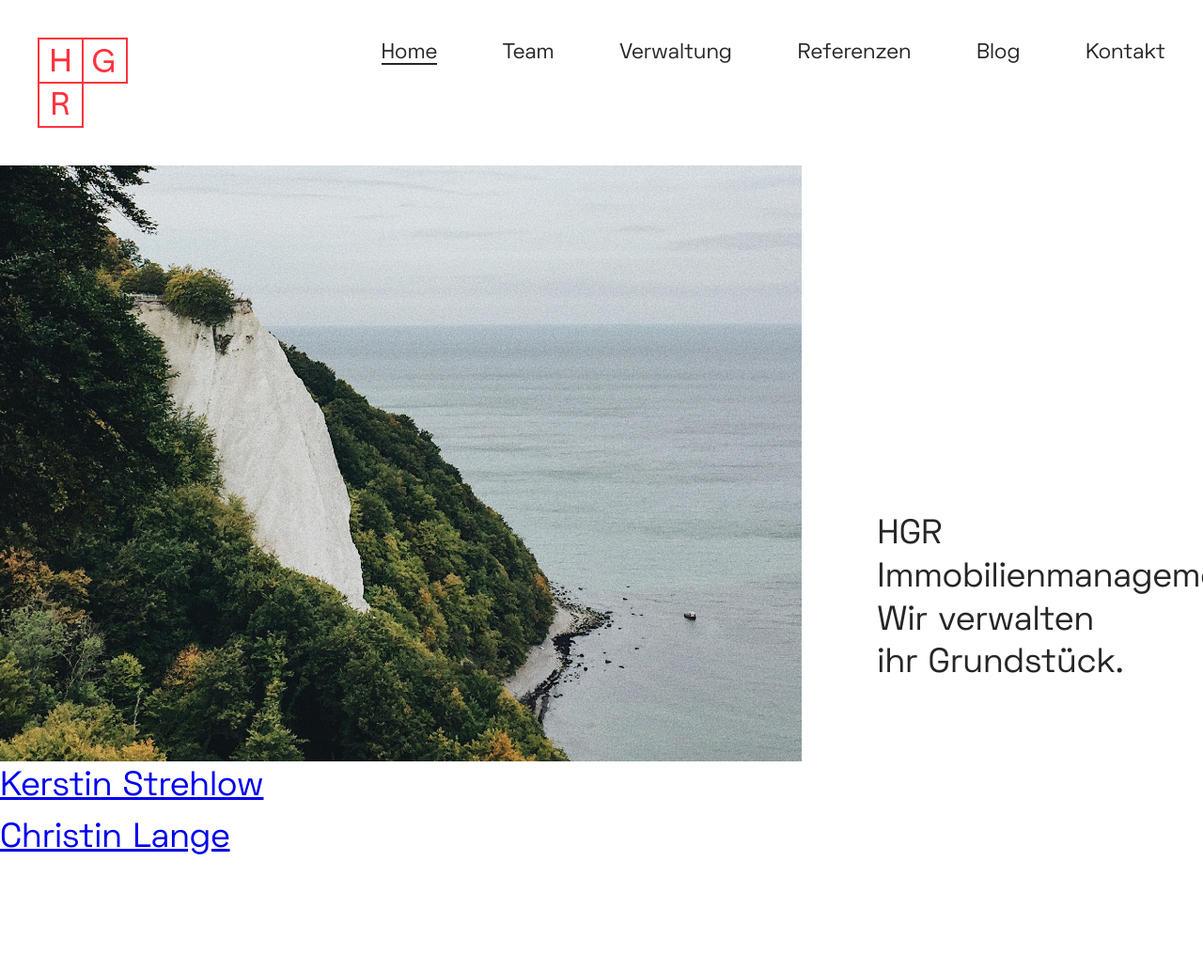
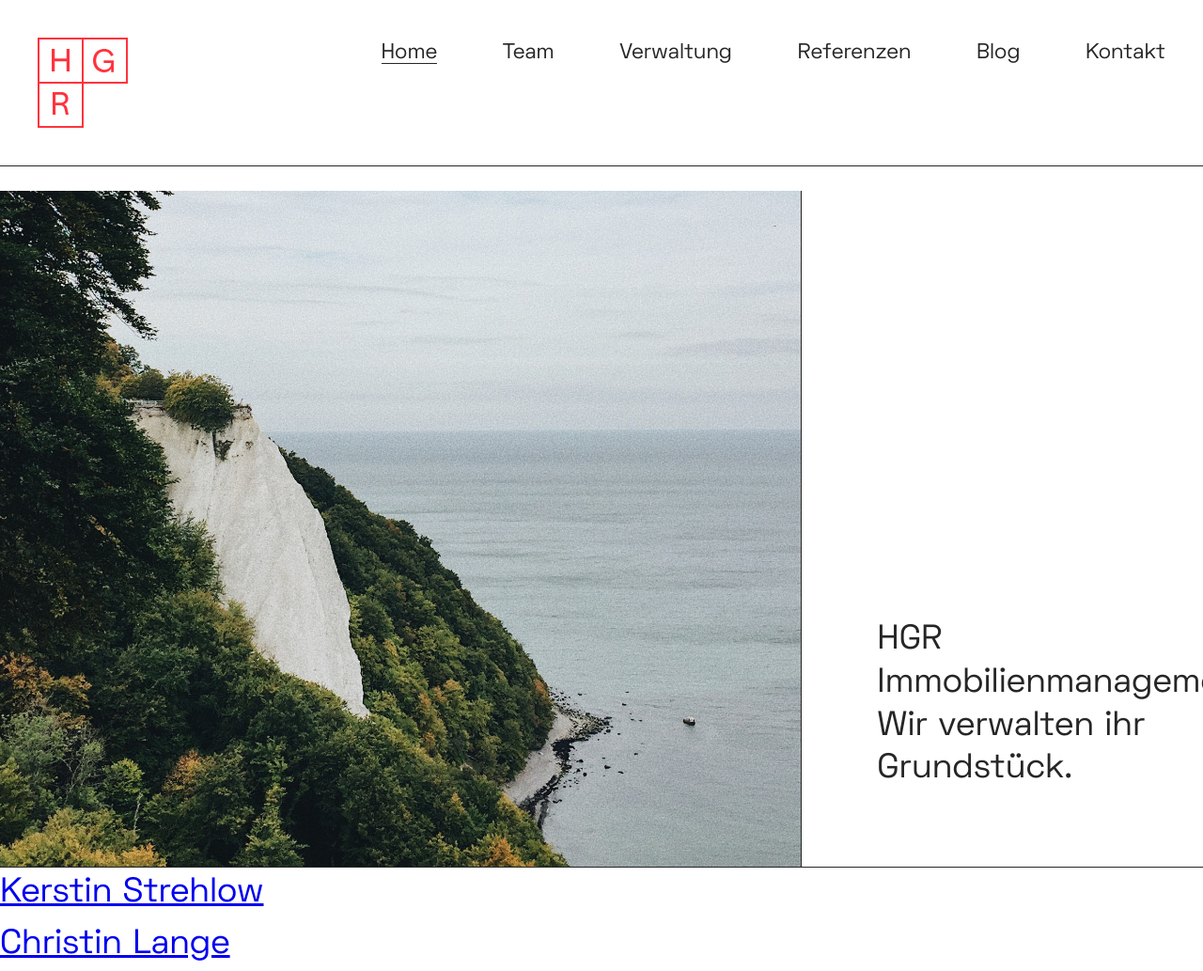
Before and after one commit to nikitasarejko/hgr, a Jekyll site: the page built from index.markdown, in a window 1280 px wide. Shown: the whole page at 94% size. Built offline with Jekyll 4.4.1, drawn with Linux system fonts in a browser that asks for light colours; before the commit the page ends 920 px from its top, so only the background shows below that.

Commit message:
added borders to layout

```diff
--- a/assets/css/app.scss
+++ b/assets/css/app.scss
@@ -10,6 +10,69 @@ $background-color: #fff;
 $primary-color: #ff3300;
 $black: #262626;
 
+// Mixins
+@mixin b-a {
+    border: 1px solid $black;
+}
+
+@mixin b-t {
+    border-top: 1px solid $black;
+}
+
+@mixin b-b {
+    border-bottom: 1px solid $black;
+}
+
+@mixin b-h {
+    border-left: 1px solid $black;
+    border-right: 1px solid $black;
+}
+
+@mixin b-v {
+    border-top: 1px solid $black;
+    border-bottom: 1px solid $black;
+}
+
+@mixin b-t-r {
+    border-top: 1px solid $black;
+    border-right: 1px solid $black;
+}
+
+@mixin b-t-l {
+    border-top: 1px solid $black;
+    border-left: 1px solid $black;
+}
+
+@mixin b-r-b {
+    border-right: 1px solid $black;
+    border-bottom: 1px solid $black;
+}
+
+@mixin b-b-l {
+    border-bottom: 1px solid $black;
+    border-left: 1px solid $black;
+}
+
+@mixin b-t-r-b {
+    border-top: 1px solid $black;
+    border-right: 1px solid $black;
+    border-bottom: 1px solid $black;
+}
+
+@mixin b-t-r-l {
+    border-top: 1px solid $black;
+    border-right: 1px solid $black;
+    border-left: 1px solid $black;
+}
+
+@mixin b-t-b-l {
+    border-top: 1px solid $black;
+    border-bottom: 1px solid $black;
+    border-left: 1px solid $black;
+}
+
+
+
 html {
     font-size: 62.5%;
 }
@@ -20,15 +83,12 @@ body {
 }
 
 header {
-    position: absolute;
-    top: 0;
-    left: 0;
-
     display: flex;
     justify-content: space-between;
     background-color: #fff;
     width: 100%;
     padding: 4rem;
+    @include b-b();
 }
 
 nav {
@@ -40,7 +100,7 @@ nav {
     }
 
     a.selected {
-        border-bottom: 2px solid $black;
+        border-bottom: 1px solid $black;
     }
 
 }
@@ -48,7 +108,7 @@ nav {
 .hero {
     display: flex;
     background-color: #fff;
-    height: 90vh;
+    height: 74vh;
     align-items: flex-end;
 
     &__left {
@@ -56,10 +116,15 @@ nav {
         width: 66.666vw;
         background-position: center;
         background-size: cover;
+        @include b-r-b();
     }
 
     &__right {
+        display: flex;
+        align-items: flex-end;
         width: 33.333vw;
+        height: 80vh;
         padding: 8rem;
+        @include b-b();
     }
 }
```
